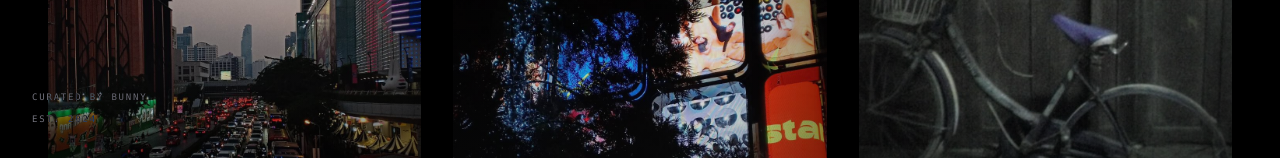
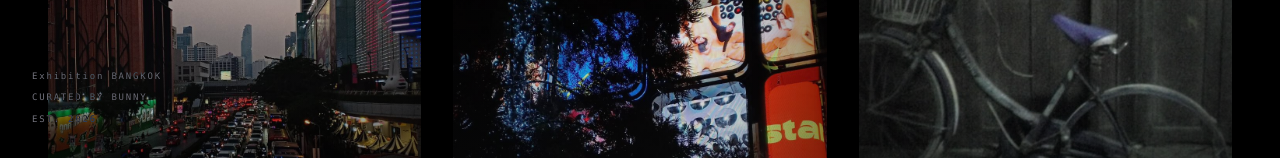
Before and after one commit to sutinnakorn159-lang/GallerySilence, a React (Vite) app: page / in a window 1280 px wide. Shown: the part 642-800 px from the top of the page. Built offline with nearby package versions, Linux system fonts and the light colour scheme.

Commit message:
update_exhibition

```diff
--- a/src/App.jsx
+++ b/src/App.jsx
@@ -401,8 +401,9 @@ const App = () => {
       {/* Footer */}
       <footer className="fixed bottom-8 left-8 z-30 hidden md:block mix-blend-difference">
         <div className="text-[9px] text-zinc-500 tracking-[0.2em] flex flex-col gap-2 font-mono">
+          <span>Exhibition BANGKOK</span>
           <span>CURATED BY BUNNY</span>
-          <span>EST. 2024</span>
+          <span>EST. 2026</span>
         </div>
       </footer>
 
```
